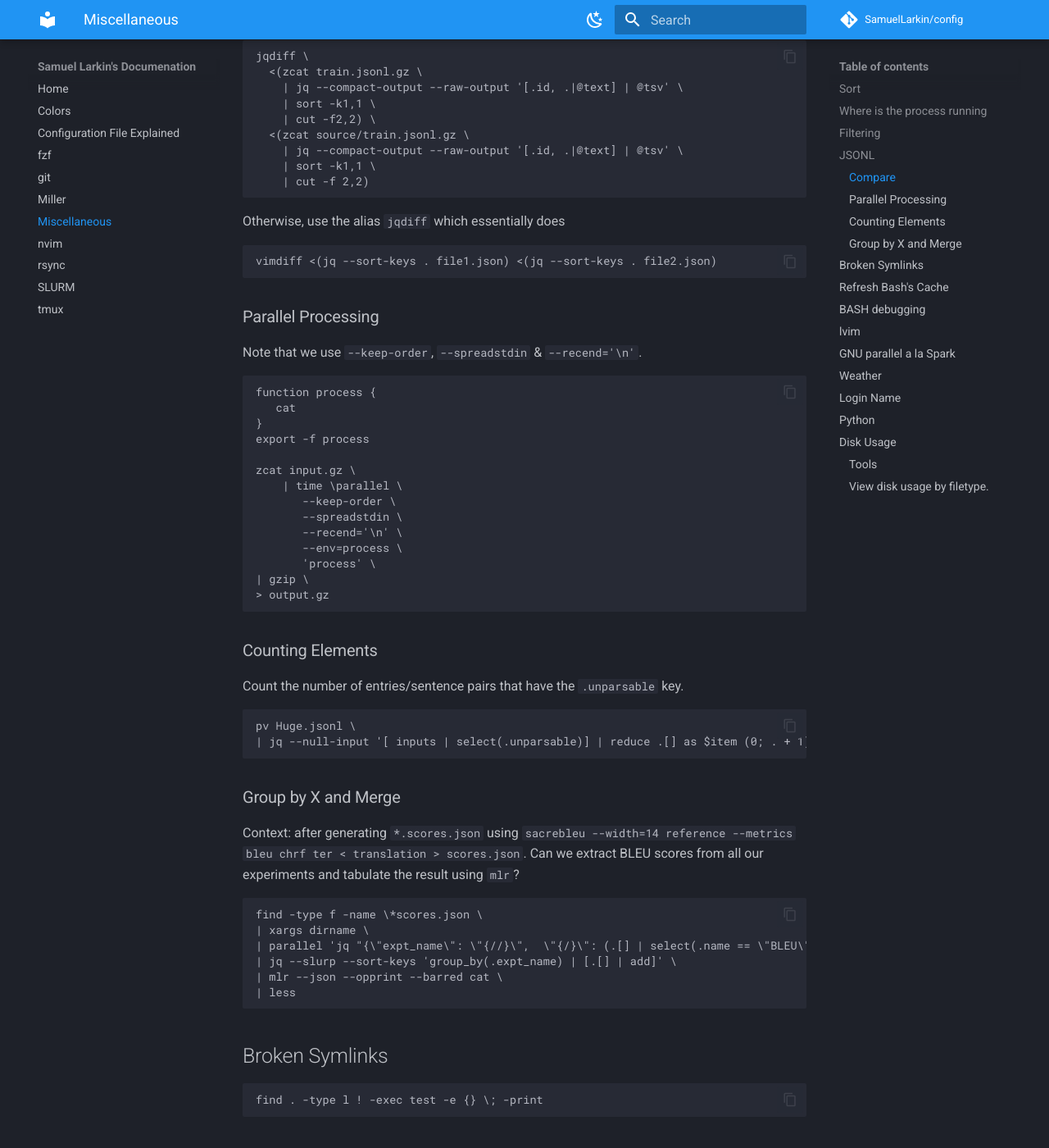
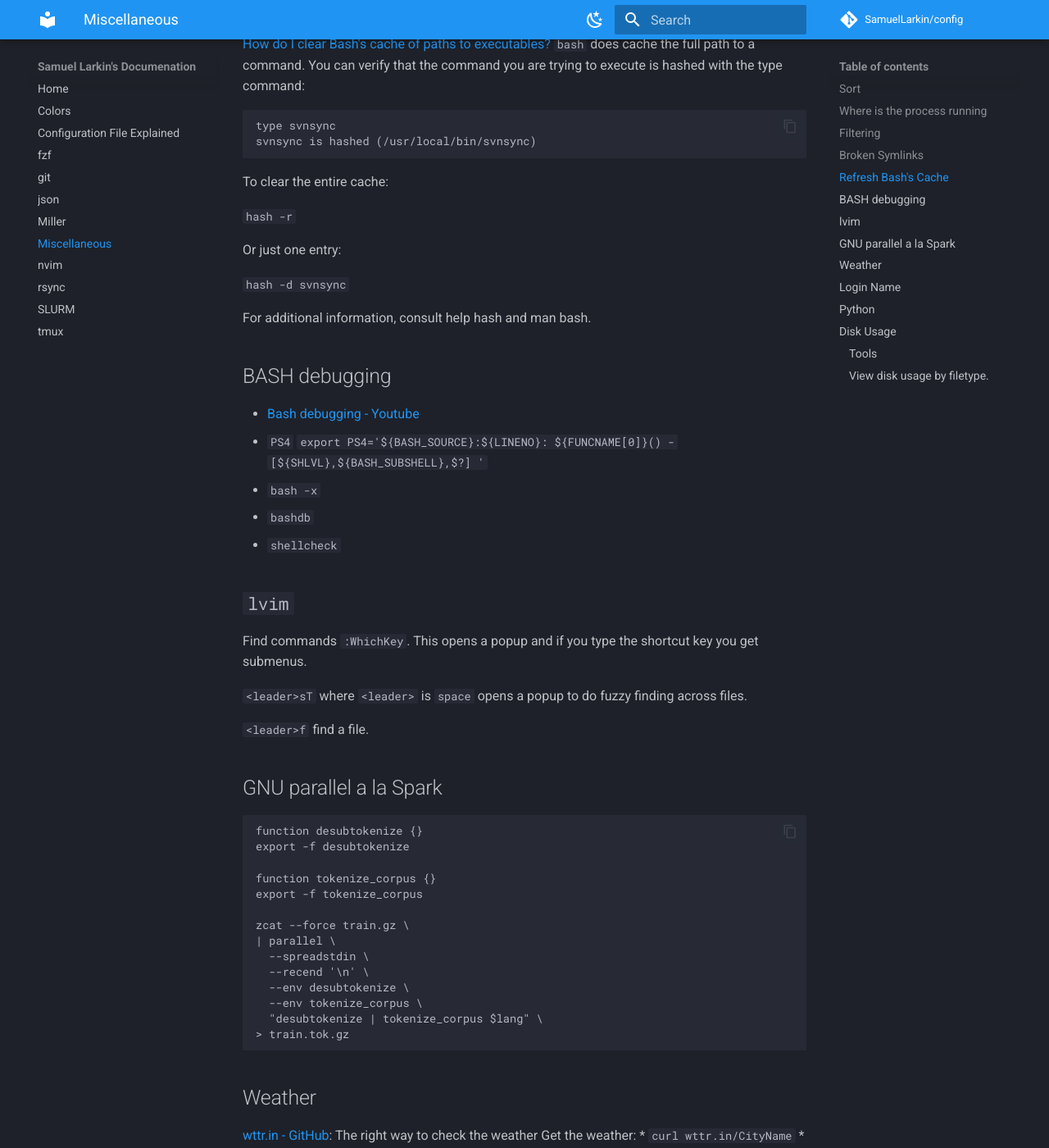
Before and after one commit to SamuelLarkin/config, an MkDocs documentation site: the page built from docs/doc.md, in a window 1280 px wide and 1400 px high, scrolled down 1249 px. Shown: the whole window at 82% size. Built offline with MkDocs 1.6.1 and Material for MkDocs 9.7.7, drawn with Linux system fonts in a browser that asks for light colours; comment, search, counter and statistics services are not loaded; the version menu is left out; some of the changed text lies outside the part shown.

Commit message:
doc: how to group elements and aggregate a certain key

````diff
--- a/docs/doc.md
+++ b/docs/doc.md
@@ -40,70 +40,6 @@
   uniq.DEVTEST_2022_${BIFILTER}.tsv \
   uniq.TRAIN_2021-2016_${BIFILTER}.tsv \
 > TRAIN_notindev.tsv
-```
-
-## JSONL
-### Compare
-Compare two jsonl files that are not in the same order.
-This implies that we need to sort the files on some `key`.
-Do a trick a la `Schwartian transform` where we prepend the sort `key`, sort on that `key` and the remove the `key`.
-```sh
-jqdiff \
-  <(zcat train.jsonl.gz \
-    | jq --compact-output --raw-output '[.id, .|@text] | @tsv' \
-    | sort -k1,1 \
-    | cut -f2,2) \
-  <(zcat source/train.jsonl.gz \
-    | jq --compact-output --raw-output '[.id, .|@text] | @tsv' \
-    | sort -k1,1 \
-    | cut -f 2,2)
-```
-
-Otherwise, use the alias `jqdiff` which essentially does
-```sh
-vimdiff <(jq --sort-keys . file1.json) <(jq --sort-keys . file2.json)
-```
-
-### Parallel Processing
-Note that we use `--keep-order`, `--spreadstdin` & `--recend='\n'`.
-```sh
-function process {
-   cat
-}
-export -f process
-
-zcat input.gz \
-    | time \parallel \
-       --keep-order \
-       --spreadstdin \
-       --recend='\n' \
-       --env=process \
-       'process' \
-| gzip \
-> output.gz
-```
-
-
-### Counting Elements
-Count the number of entries/sentence pairs that have the `.unparsable` key.
-```sh
-pv Huge.jsonl \
-| jq --null-input '[ inputs | select(.unparsable)] | reduce .[] as $item (0; . + 1)'
-```
-
-
-### Group by X and Merge
-
-Context: after generating `*.scores.json` using `sacrebleu  --width=14 reference --metrics bleu chrf ter  < translation > scores.json`.
-Can we extract BLEU scores from all our experiments and tabulate the result using `mlr`?
-
-```sh
-find -type f -name \*scores.json \
-| xargs dirname \
-| parallel 'jq "{\"expt_name\": \"{//}\",  \"{/}\": (.[] | select(.name == \"BLEU\") | .score)}" {}/*scores.json' \
-| jq --slurp --sort-keys 'group_by(.expt_name) | [.[] | add]' \
-| mlr --json --opprint --barred cat \
-| less
 ```
 
 
--- a/mkdocs.yml
+++ b/mkdocs.yml
@@ -60,6 +60,7 @@
   - Configuration File Explained: config_files.md
   - fzf: fzf.md
   - git: git.md
+  - json: json.md
   - Miller: milller.md
   - Miscellaneous: doc.md
   - nvim: nvim.md
````
Also changed, not shown: docs/json.md (added, +127 -0 lines).
